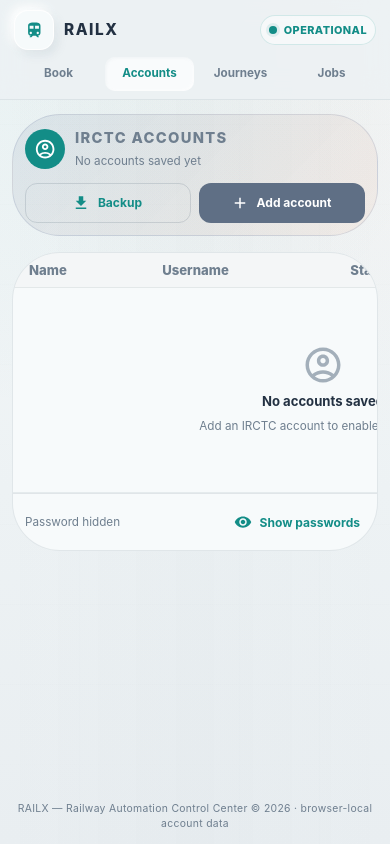
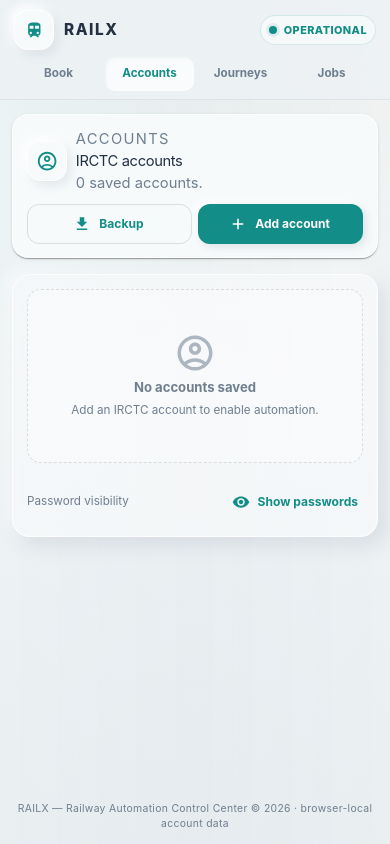
Before and after one commit to shrivastava-26/irctc, a React (Vite) app in the folder ui/: page / in a window 390 px wide. Both pictures are taken after a click on the button "Accounts". Built offline with nearby package versions, Linux system fonts and the light colour scheme.

Commit message:
ui: replace account table with responsive rows

```diff
--- a/ui/src/components/AccountsTab.jsx
+++ b/ui/src/components/AccountsTab.jsx
@@ -1,12 +1,10 @@
 import React, { useState } from 'react'
 import {
-  Box, Typography, Button, Paper, Table, TableBody, TableCell,
-  TableContainer, TableHead, TableRow, IconButton, Dialog, DialogTitle,
-  DialogContent, DialogActions, TextField, Chip, Stack, Tooltip
+  Box, Typography, Button, IconButton, Dialog, DialogTitle,
+  DialogContent, DialogActions, TextField, Stack, Tooltip
 } from '@mui/material'
 import EditIcon from '@mui/icons-material/Edit'
 import DeleteIcon from '@mui/icons-material/Delete'
-import CheckCircleIcon from '@mui/icons-material/CheckCircle'
 import AddIcon from '@mui/icons-material/Add'
 import FileDownloadIcon from '@mui/icons-material/FileDownload'
 import VisibilityIcon from '@mui/icons-material/Visibility'
@@ -14,6 +12,7 @@ import VisibilityOffIcon from '@mui/icons-material/VisibilityOff'
 import AccountCircleOutlinedIcon from '@mui/icons-material/AccountCircleOutlined'
 import { toast } from 'react-toastify'
 import { exportBackup } from '../storage'
+import { GlassPanel, StatusBadge } from './RailxPrimitives'
 
 export default function AccountsTab({ accounts, selectedAccountId, onSave, onSelect }) {
   const [open, setOpen] = useState(false)
@@ -21,14 +20,10 @@ export default function AccountsTab({ accounts, selectedAccountId, onSave, onSel
   const [showPasswords, setShowPasswords] = useState(false)
   const [form, setForm] = useState({ label: '', username: '', password: '' })
 
-  const handleOpen = (account = null) => {
+  const handleOpen = account => {
     if (account) {
       setEditing(account.id)
-      setForm({
-        label: account.label || '',
-        username: account.username || '',
-        password: account.password || '',
-      })
+      setForm({ label: account.label || '', username: account.username || '', password: account.password || '' })
     } else {
       setEditing(null)
       setForm({ label: '', username: '', password: '' })
@@ -52,21 +47,14 @@ export default function AccountsTab({ accounts, selectedAccountId, onSave, onSel
     }
 
     const duplicate = accounts.some(account =>
-      account.username.trim().toLowerCase() === username.toLowerCase() &&
-      account.id !== editing
+      account.username.trim().toLowerCase() === username.toLowerCase() && account.id !== editing
     )
     if (duplicate) {
       toast.error('An account with this username already exists.')
       return
     }
 
-    const safeAccount = {
-      id: editing || Date.now().toString(),
-      label,
-      username,
-      password: form.password,
-    }
-
+    const safeAccount = { id: editing || Date.now().toString(), label, username, password: form.password }
     const updated = editing
       ? accounts.map(account => account.id === editing ? safeAccount : account)
       : accounts.concat(safeAccount)
@@ -76,227 +64,102 @@ export default function AccountsTab({ accounts, selectedAccountId, onSave, onSel
     closeDialog()
   }
 
-  const handleDelete = (id) => {
-    if (id === selectedAccountId) {
-      toast.info('The selected account will switch to another saved account.')
-    }
+  const handleDelete = id => {
+    if (id === selectedAccountId) toast.info('The selected account will switch to another saved account.')
     onSave(accounts.filter(account => account.id !== id))
     toast.success('Account removed from this browser')
   }
 
   return (
     <Box sx={{ width: '100%', minWidth: 0 }}>
-      <Paper
-        variant="outlined"
-        sx={{
-          mb: 2,
-          p: { xs: 1.5, sm: 2 },
-          borderRadius: 3,
-          background: 'linear-gradient(135deg, rgba(33,61,119,0.08), rgba(251,121,43,0.06))',
-          borderColor: 'rgba(33,61,119,0.12)',
-        }}
-      >
-        <Stack
-          direction={{ xs: 'column', sm: 'row' }}
-          alignItems={{ xs: 'stretch', sm: 'center' }}
-          justifyContent="space-between"
-          gap={1.5}
-        >
-          <Stack direction="row" spacing={1.25} alignItems="center" minWidth={0}>
-            <Box
-              sx={{
-                width: 40,
-                height: 40,
-                borderRadius: 2,
-                display: 'grid',
-                placeItems: 'center',
-                flexShrink: 0,
-                bgcolor: 'primary.main',
-                color: 'common.white',
-              }}
-            >
+      <GlassPanel className="railx-page-intro">
+        <div className="railx-section-header" style={{ marginBottom: 0 }}>
+          <Stack direction="row" spacing={1.1} alignItems="center" minWidth={0}>
+            <Box className="railx-brand-mark" sx={{ color: 'primary.main', flexShrink: 0 }}>
               <AccountCircleOutlinedIcon />
             </Box>
             <Box minWidth={0}>
-              <Typography className="railx-kicker" sx={{ fontWeight: 800 }}>
-                IRCTC Accounts
-              </Typography>
-              <Typography variant="caption" color="text.secondary">
-                {accounts.length === 0 ? 'No accounts saved yet' : accounts.length + ' saved account' + (accounts.length === 1 ? '' : 's')}
-              </Typography>
+              <Typography className="railx-kicker">Accounts</Typography>
+              <Typography component="h1" className="railx-section-title">IRCTC accounts</Typography>
+              <Typography className="railx-section-copy">{accounts.length} saved account{accounts.length === 1 ? '' : 's'}.</Typography>
             </Box>
           </Stack>
 
-          <Stack direction="row" spacing={1} sx={{ width: { xs: '100%', sm: 'auto' } }}>
-            <Button
-              startIcon={<FileDownloadIcon />}
-              variant="outlined"
-              size="small"
-              onClick={exportBackup}
-              sx={{ flex: { xs: 1, sm: 'none' } }}
-            >
-              Backup
-            </Button>
-            <Button
-              startIcon={<AddIcon />}
-              variant="contained"
-              color="secondary"
-              size="small"
-              onClick={() => handleOpen()}
-              sx={{
-                flex: { xs: 1, sm: 'none' },
-                boxShadow: 'none',
-                '&:hover': { boxShadow: 'none' },
-              }}
-            >
-              Add account
-            </Button>
+          <Stack direction="row" spacing={0.8} sx={{ width: { xs: '100%', sm: 'auto' } }}>
+            <Button startIcon={<FileDownloadIcon />} variant="outlined" size="small" onClick={exportBackup} sx={{ flex: { xs: 1, sm: 'none' } }}>Backup</Button>
+            <Button startIcon={<AddIcon />} variant="contained" color="primary" size="small" onClick={() => handleOpen()} sx={{ flex: { xs: 1, sm: 'none' } }}>Add account</Button>
           </Stack>
-        </Stack>
-      </Paper>
+        </div>
+      </GlassPanel>
 
-      <Paper variant="outlined" sx={{ overflow: 'hidden', borderRadius: 3 }}>
-        <TableContainer className="railx-table-wrap" sx={{ width: '100%', overflowX: 'auto' }}>
-          <Table size="small" sx={{ minWidth: 620 }}>
-            <TableHead>
-              <TableRow sx={{ bgcolor: 'action.hover' }}>
-                <TableCell sx={{ fontWeight: 800 }}>Name</TableCell>
-                <TableCell sx={{ fontWeight: 800 }}>Username</TableCell>
-                <TableCell sx={{ fontWeight: 800, display: { xs: 'none', sm: 'table-cell' } }}>Password</TableCell>
-                <TableCell sx={{ fontWeight: 800 }}>Status</TableCell>
-                <TableCell align="right" sx={{ fontWeight: 800 }}>Actions</TableCell>
-              </TableRow>
-            </TableHead>
+      <section className="railx-section" aria-label="Saved accounts">
+        {accounts.length > 0 ? (
+          <div>
+            {accounts.map(account => {
+              const selected = String(account.id) === String(selectedAccountId)
+              return (
+                <div key={account.id} className="railx-account-row">
+                  <div className="railx-account-grid">
+                    <div>
+                      <div className="railx-field-label">Name</div>
+                      <div className="railx-field-value">{account.label}</div>
+                    </div>
+                    <div>
+                      <div className="railx-field-label">Username</div>
+                      <div className="railx-field-value">{account.username}</div>
+                    </div>
+                    <div>
+                      <div className="railx-field-label">Status</div>
+                      {selected ? <StatusBadge status="READY" compact /> : <Button size="small" onClick={() => onSelect(account.id)}>Select</Button>}
+                    </div>
+                    <div className="railx-row-actions">
+                      <Tooltip title="Edit"><IconButton size="small" onClick={() => handleOpen(account)} aria-label="Edit account"><EditIcon fontSize="small" /></IconButton></Tooltip>
+                      <Tooltip title="Delete"><IconButton size="small" color="error" onClick={() => handleDelete(account.id)} aria-label="Delete account"><DeleteIcon fontSize="small" /></IconButton></Tooltip>
+                    </div>
+                  </div>
+                </div>
+              )
+            })}
+          </div>
+        ) : (
+          <div className="railx-empty-state">
+            <AccountCircleOutlinedIcon sx={{ fontSize: 42, opacity: 0.55 }} />
+            <Typography variant="body2" fontWeight={750}>No accounts saved</Typography>
+            <Typography variant="caption">Add an IRCTC account to enable automation.</Typography>
+          </div>
+        )}
 
-            <TableBody>
-              {accounts.map(account => {
-                const selected = String(account.id) === String(selectedAccountId)
-                return (
-                  <TableRow key={account.id} hover>
-                    <TableCell sx={{ maxWidth: 160 }}>
-                      <Typography noWrap variant="body2" sx={{ fontWeight: 700 }}>
-                        {account.label}
-                      </Typography>
-                    </TableCell>
-                    <TableCell sx={{ maxWidth: 240 }}>
-                      <Typography noWrap variant="body2">
-                        {account.username}
-                      </Typography>
-                    </TableCell>
-                    <TableCell sx={{ whiteSpace: 'nowrap', display: { xs: 'none', sm: 'table-cell' } }}>
-                      {showPasswords ? account.password : '••••••••'}
-                    </TableCell>
-                    <TableCell>
-                      {selected ? (
-                        <Chip
-                          icon={<CheckCircleIcon />}
-                          label="Selected"
-                          color="success"
-                          size="small"
-                          sx={{ height: 24, fontSize: '0.7rem' }}
-                        />
-                      ) : (
-                        <Button size="small" onClick={() => onSelect(account.id)} sx={{ fontWeight: 700 }}>
-                          Select
-                        </Button>
-                      )}
-                    </TableCell>
-                    <TableCell align="right" sx={{ whiteSpace: 'nowrap' }}>
-                      <Tooltip title="Edit">
-                        <IconButton size="small" onClick={() => handleOpen(account)} aria-label="Edit account">
-                          <EditIcon fontSize="small" />
-                        </IconButton>
-                      </Tooltip>
-                      <Tooltip title="Delete">
-                        <IconButton size="small" color="error" onClick={() => handleDelete(account.id)} aria-label="Delete account">
-                          <DeleteIcon fontSize="small" />
-                        </IconButton>
-                      </Tooltip>
-                    </TableCell>
-                  </TableRow>
-                )
-              })}
-
-              {accounts.length === 0 && (
-                <TableRow>
-                  <TableCell colSpan={5} align="center" sx={{ py: 7 }}>
-                    <Stack alignItems="center" spacing={0.75}>
-                      <AccountCircleOutlinedIcon sx={{ fontSize: 42, color: 'text.disabled' }} />
-                      <Typography variant="body2" fontWeight={700}>No accounts saved</Typography>
-                      <Typography variant="caption" color="text.secondary">
-                        Add an IRCTC account to enable automation.
-                      </Typography>
-                    </Stack>
-                  </TableCell>
-                </TableRow>
-              )}
-            </TableBody>
-          </Table>
-        </TableContainer>
-
-        <Box
-          sx={{
-            px: { xs: 1.5, sm: 2 },
-            py: 1,
-            borderTop: '1px solid',
-            borderColor: 'divider',
-            display: 'flex',
-            justifyContent: { xs: 'space-between', sm: 'flex-end' },
-            alignItems: 'center',
-            gap: 1,
-          }}
-        >
-          <Typography variant="caption" color="text.secondary" sx={{ display: { xs: 'block', sm: 'none' } }}>
-            Password hidden
-          </Typography>
-          <Button
-            size="small"
-            startIcon={showPasswords ? <VisibilityOffIcon /> : <VisibilityIcon />}
-            onClick={() => setShowPasswords(value => !value)}
-          >
+        <Box sx={{ mt: 1.25, pt: 1.1, borderTop: accounts.length ? '1px solid' : 0, borderColor: 'divider', display: 'flex', justifyContent: 'space-between', alignItems: 'center', gap: 1, flexWrap: 'wrap' }}>
+          <Typography variant="caption" color="text.secondary">Password visibility</Typography>
+          <Button size="small" startIcon={showPasswords ? <VisibilityOffIcon /> : <VisibilityIcon />} onClick={() => setShowPasswords(value => !value)}>
             {showPasswords ? 'Hide passwords' : 'Show passwords'}
           </Button>
         </Box>
-      </Paper>
 
-      <Dialog
-        open={open}
-        onClose={closeDialog}
-        maxWidth="xs"
-        fullWidth
-        PaperProps={{ sx: { m: { xs: 1, sm: 2 }, width: 'calc(100% - 16px)', maxWidth: 420, borderRadius: 3 } }}
-      >
-        <DialogTitle sx={{ py: 1.75, px: { xs: 2, sm: 3 }, fontWeight: 800 }}>
+        {showPasswords && accounts.length > 0 && (
+          <Box sx={{ mt: 1, pt: 1, borderTop: '1px solid', borderColor: 'divider' }}>
+            {accounts.map(account => (
+              <Box key={account.id} sx={{ display: 'flex', justifyContent: 'space-between', gap: 2, py: 0.45, minWidth: 0 }}>
+                <Typography variant="caption" color="text.secondary">{account.label}</Typography>
+                <Typography variant="caption" className="railx-mono" sx={{ overflowWrap: 'anywhere', textAlign: 'right' }}>{account.password}</Typography>
+              </Box>
+            ))}
+          </Box>
+        )}
+      </section>
+
+      <Dialog open={open} onClose={closeDialog} maxWidth="xs" fullWidth
+        PaperProps={{ sx: { m: { xs: 1, sm: 2 }, width: 'calc(100% - 16px)', maxWidth: 420 } }}>
+        <DialogTitle sx={{ py: 1.7, px: { xs: 2, sm: 3 }, fontWeight: 800 }}>
           {editing ? 'Edit account' : 'Add account'}
         </DialogTitle>
-
-        <DialogContent sx={{ mt: 0.5, px: { xs: 2, sm: 3 } }}>
-          <Stack spacing={2}>
-            <TextField
-              label="Account name"
-              fullWidth
-              value={form.label}
-              onChange={e => setForm({ ...form, label: e.target.value })}
-              autoComplete="off"
-            />
-            <TextField
-              label="IRCTC username"
-              fullWidth
-              value={form.username}
-              onChange={e => setForm({ ...form, username: e.target.value })}
-              autoComplete="username"
-            />
-            <TextField
-              label="Password"
-              type="password"
-              fullWidth
-              value={form.password}
-              onChange={e => setForm({ ...form, password: e.target.value })}
-              autoComplete={editing ? 'current-password' : 'new-password'}
-            />
+        <DialogContent sx={{ mt: 0.3, px: { xs: 2, sm: 3 } }}>
+          <Stack spacing={1.6}>
+            <TextField label="Account name" fullWidth value={form.label} onChange={e => setForm({ ...form, label: e.target.value })} autoComplete="off" />
+            <TextField label="IRCTC username" fullWidth value={form.username} onChange={e => setForm({ ...form, username: e.target.value })} autoComplete="username" />
+            <TextField label="Password" type="password" fullWidth value={form.password} onChange={e => setForm({ ...form, password: e.target.value })} autoComplete={editing ? 'current-password' : 'new-password'} />
           </Stack>
         </DialogContent>
-
         <DialogActions sx={{ px: { xs: 2, sm: 3 }, pb: 2, gap: 1 }}>
           <Button onClick={closeDialog} variant="outlined" sx={{ flex: { xs: 1, sm: 'none' } }}>Cancel</Button>
           <Button onClick={handleSave} variant="contained" color="primary" sx={{ flex: { xs: 1, sm: 'none' } }}>Save</Button>
```
